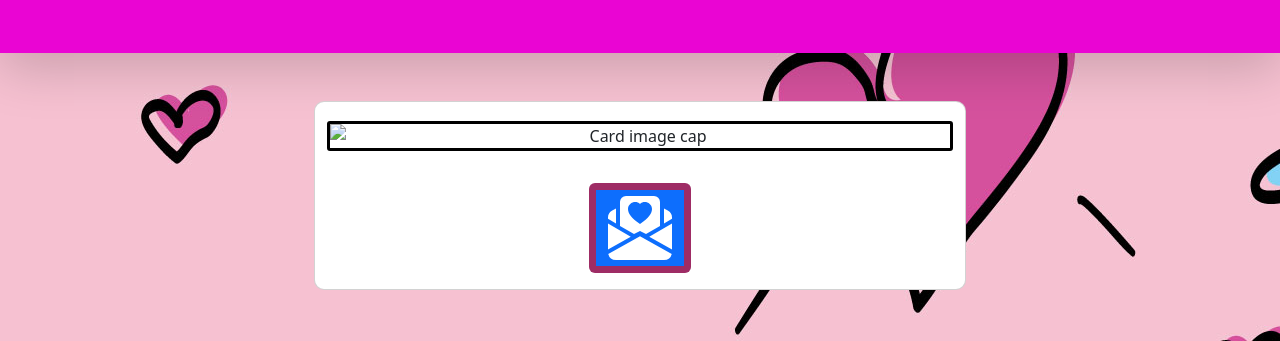
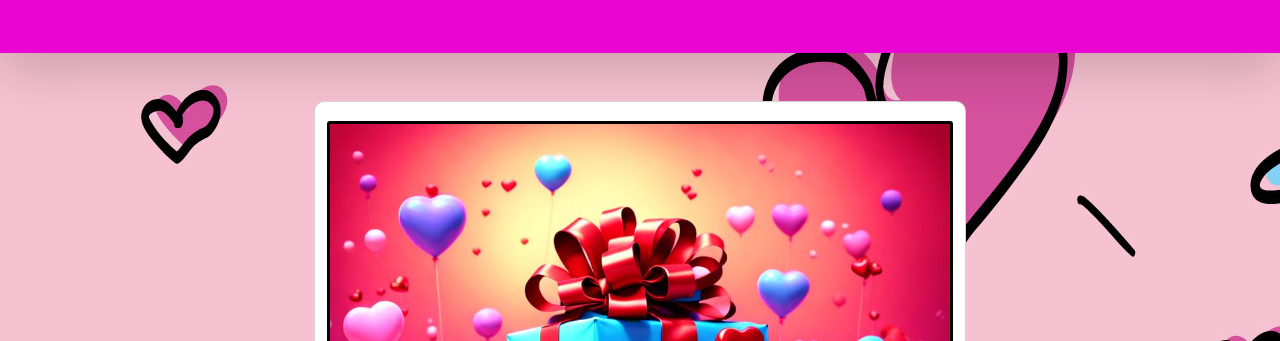
Before and after one commit to Jeff-Ashear/HappyValentinesWrenna, a plain HTML site: page index.html in a window 1280 px wide. Shown: the part 459-800 px from the top of the page. Drawn offline with nearby package versions, Linux system fonts and the light colour scheme; the site is published under a folder, as on GitHub Pages, so addresses that start at the root find nothing.

Commit message:
fixed broken pic link

```diff
--- a/index.html
+++ b/index.html
@@ -44,7 +44,7 @@
     <div class="row">
         <div class="col-3"></div>
         <div class="card col-6">
-            <img class="card-img-top" src="/assets/images/gift.jpg" alt="Card image cap">
+            <img class="card-img-top" src="./assets/images/gift.jpg" alt="Card image cap">
             <div class="card-body">
               <p class="card-text" id="line1"></p>
               <p class="card-text" id="line2"></p>
```
